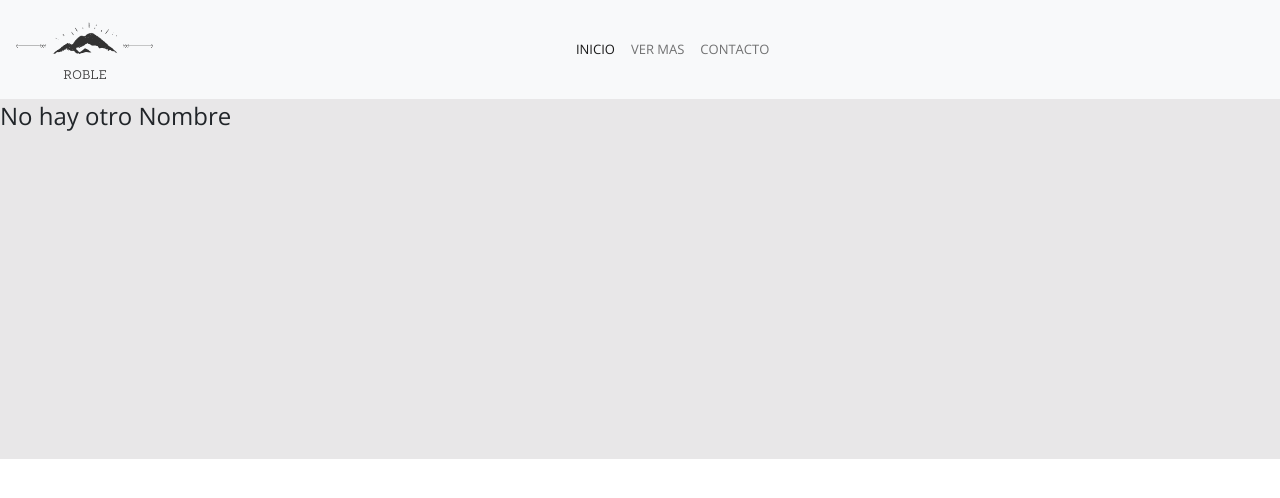
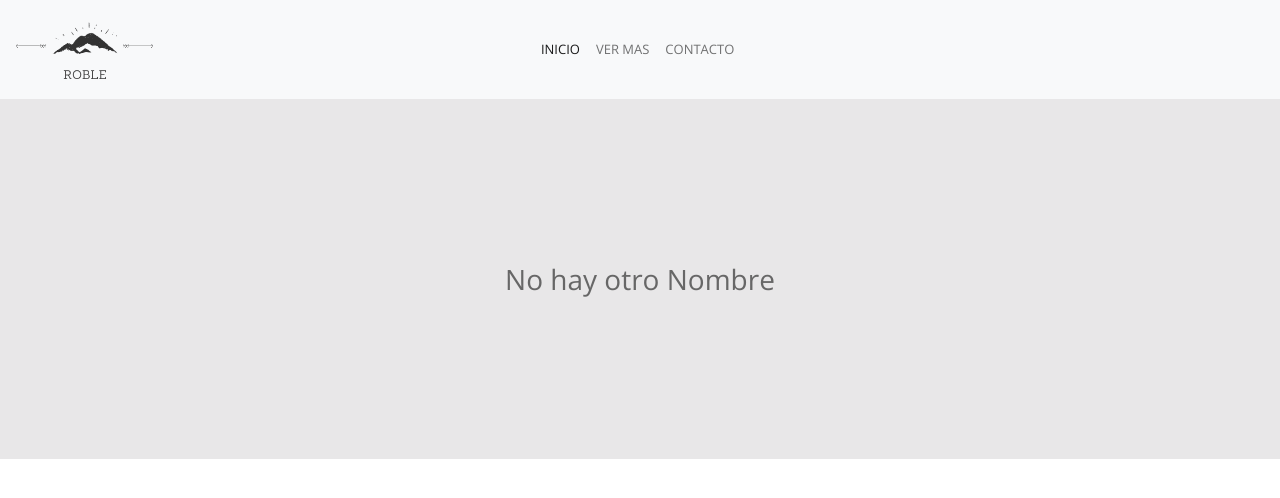
Before and after one commit to serchnm/roble-blog, a React (Create React App) app: page / in a window 1280 px wide. Shown: the top 498 px of the page. Built offline with nearby package versions, Linux system fonts and the light colour scheme.

Commit message:
adjusting div of no hay other name

```diff
--- a/src/assets/css/nav.css
+++ b/src/assets/css/nav.css
@@ -5,24 +5,34 @@
 .menu-item-option a {
     font-size: 13px;
     font-family: 'Open Sans';
+    opacity: 1;
 }
 .navbar-brand {
     margin-right: 0;
 }
 @media screen and (min-width: 992px) {
     .menu-option-alignement {
-        margin-left: -80px;
+        margin-left: -150px;
+    }
+}
+@media screen and (max-width: 991px) {
+    .menu-option-alignement {
+        text-align: center;
     }
 }
 
 .homePage {
+    width: 100%;
     height: 360px;
     background: #E8E7E8 0% 0% no-repeat padding-box;
     font-family: 'Open Sans';
+    display: table;
 }
 .homePage p {
-    font-size: 24px;
-    display: inline-block;
-line-height: normal;
-vertical-align: middle;
+    font-size: 28px;
+    text-align: center;
+    color: #676767;
+    vertical-align: middle;
+    display: table-cell;
+    opacity: 1;
 }
--- a/src/views/home.js
+++ b/src/views/home.js
@@ -3,7 +3,7 @@ import React from "react";
 function HomePage() {
     return (
       <div className="homePage">
-        <p className="text-center">No hay otro Nombre</p>
+        <p>No hay otro Nombre</p>
       </div>
     );
   }
```
